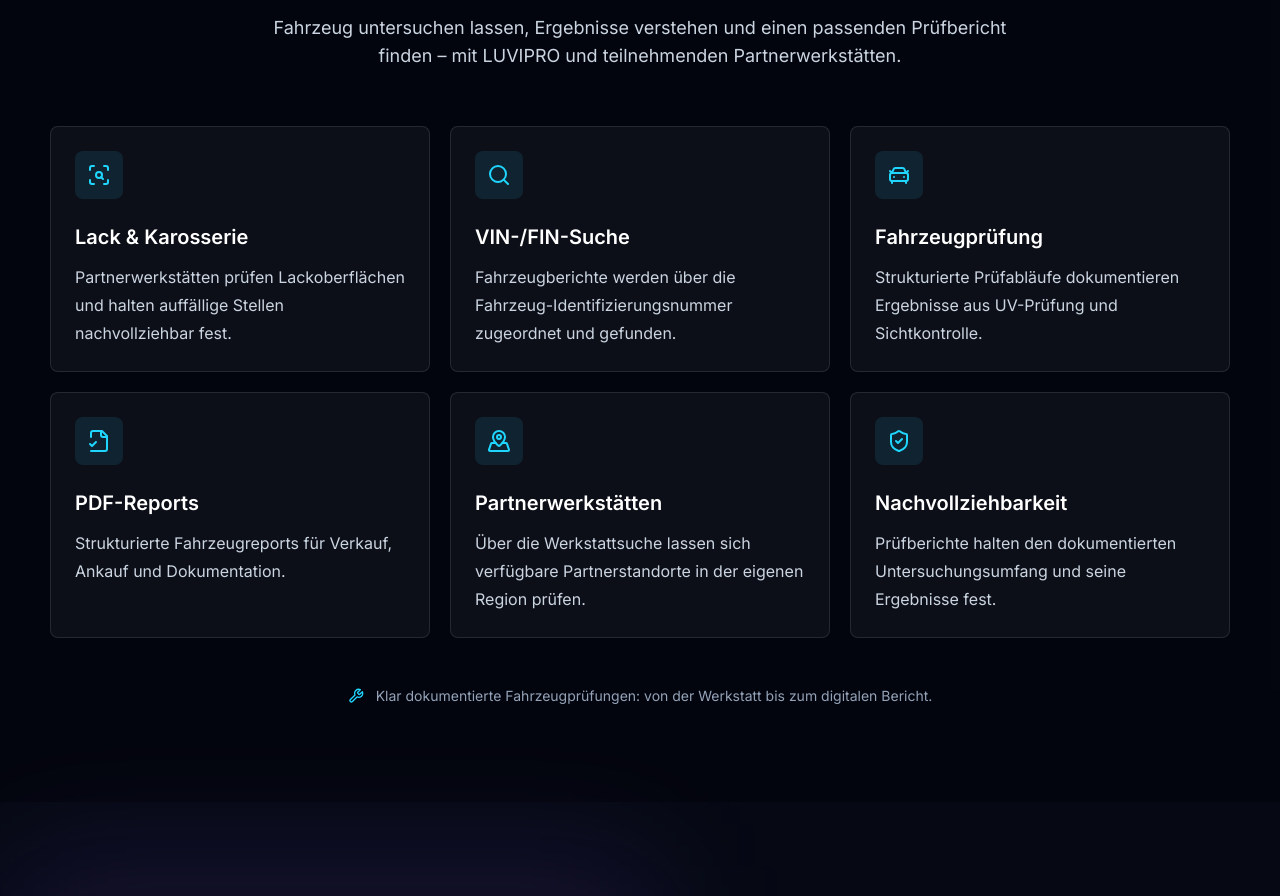
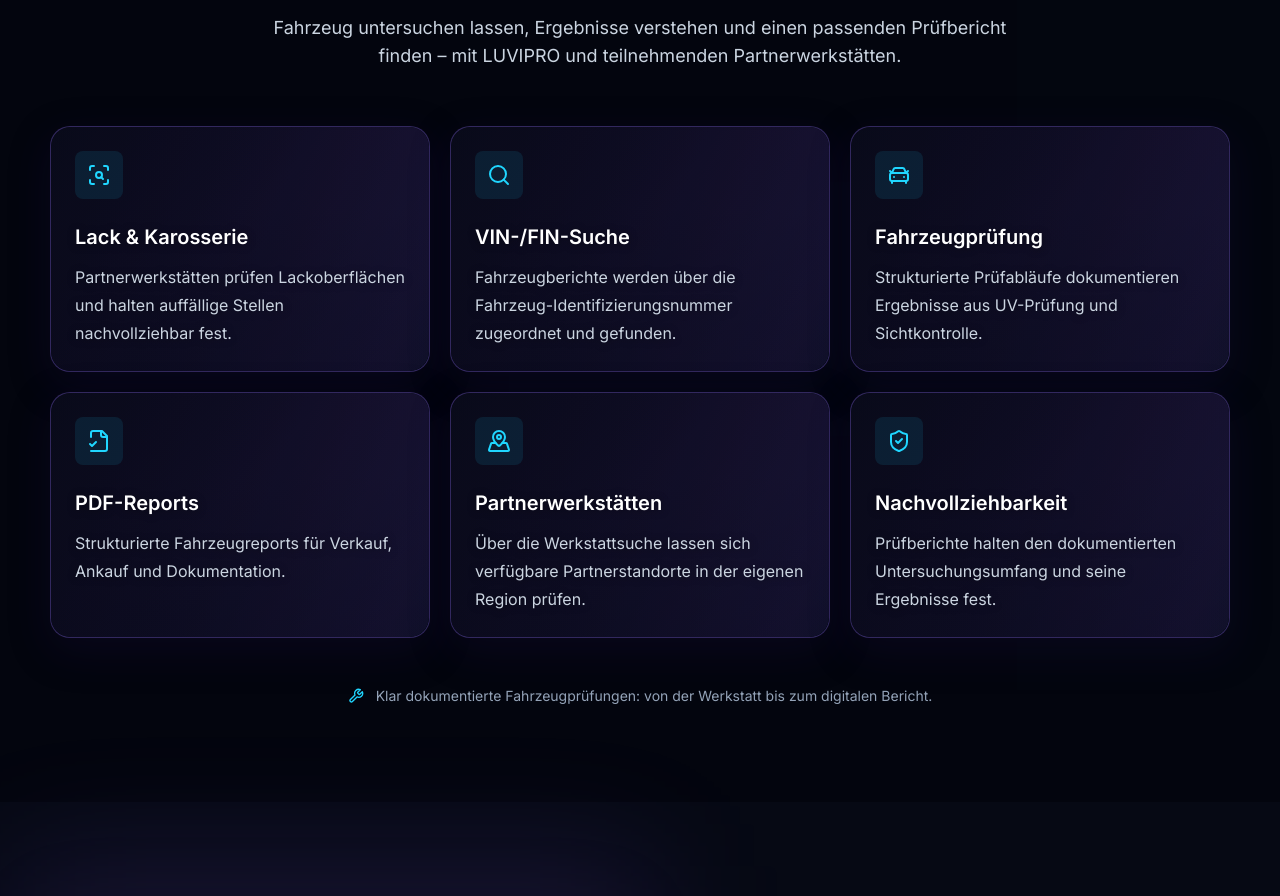
Before and after one commit to Diaa6969/luvipro-website, a Next.js app: page / in a window 1280 px wide. Shown: the part 2105-3001 px from the top of the page. Built offline with nearby package versions, Linux system fonts and the light colour scheme.

Commit message:
Use context-matched real automotive movie as full card BACKGROUND with foreground copy unchanged

```diff
--- a/src/components/sections/ecosystem.tsx
+++ b/src/components/sections/ecosystem.tsx
@@ -1,6 +1,7 @@
 import { CarFront, FileCheck2, MapPinned, ScanSearch, Search, ShieldCheck, Wrench } from "lucide-react";
 import { Reveal } from "@/components/ui/reveal";
 import { SectionHeading } from "@/components/ui/section-heading";
+import { SemanticFilm } from "@/components/ui/semantic-film";
 
 const ecosystemItems = [
   { icon: ScanSearch, title: "Lack & Karosserie", text: "Partnerwerkstätten prüfen Lackoberflächen und halten auffällige Stellen nachvollziehbar fest." },
@@ -26,7 +27,8 @@ export function Ecosystem() {
         <div className="mt-14 grid gap-5 md:grid-cols-2 lg:grid-cols-3">
           {ecosystemItems.map((item, index) => (
             <Reveal key={item.title} delay={index * 0.05}>
-              <div className="group h-full rounded-lg border border-white/10 bg-white/[0.045] p-6 transition hover:border-pulse/40 hover:bg-pulse/[0.07]">
+              <div className="semantic-card group h-full p-6 transition">
+                <SemanticFilm scene={(["paint", "documents", "inspection", "digital", "workshop", "documents"] as const)[index]} />
                 <div className="flex h-12 w-12 items-center justify-center rounded-lg bg-pulse/10 text-pulse">
                   <item.icon className="h-6 w-6" />
                 </div>
```
